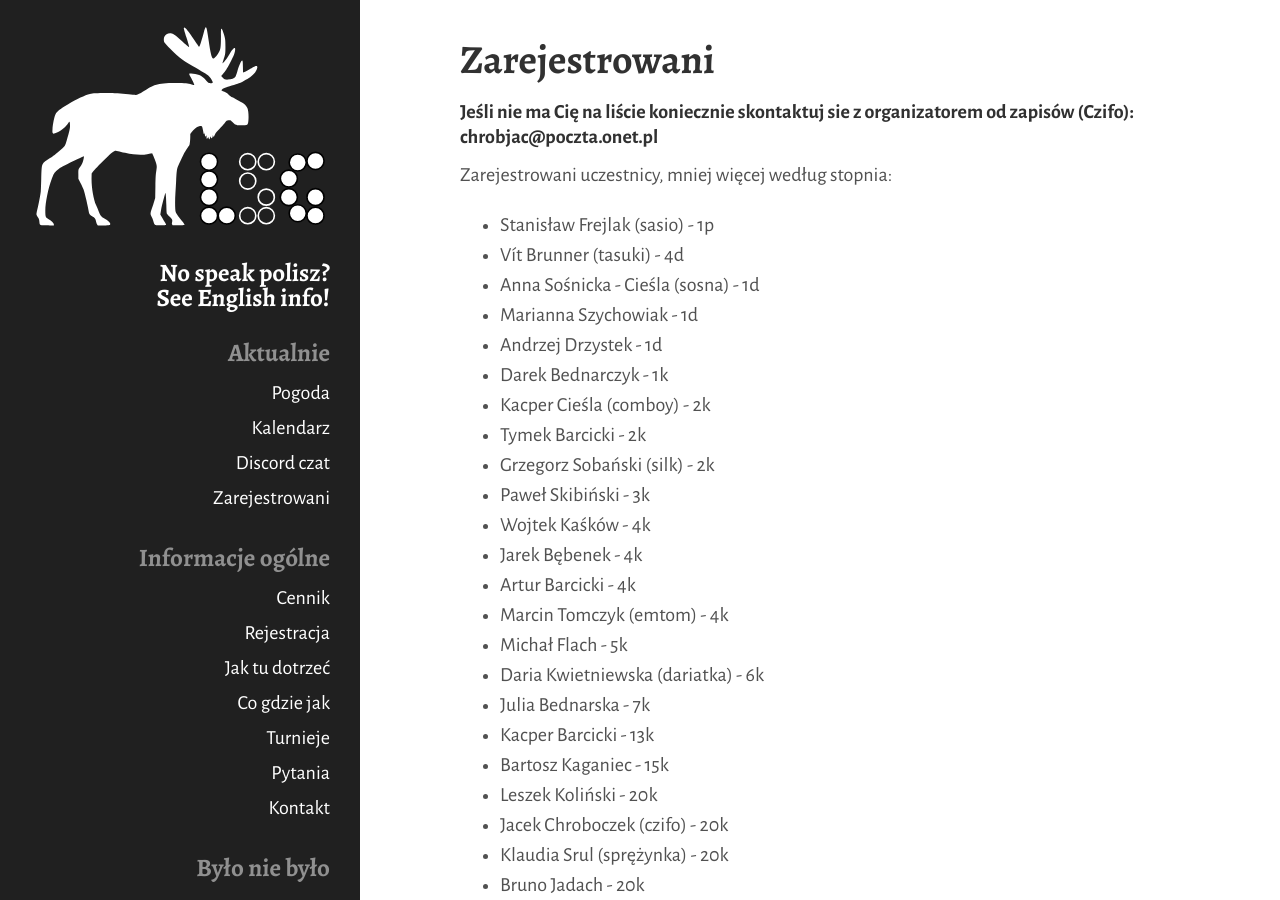
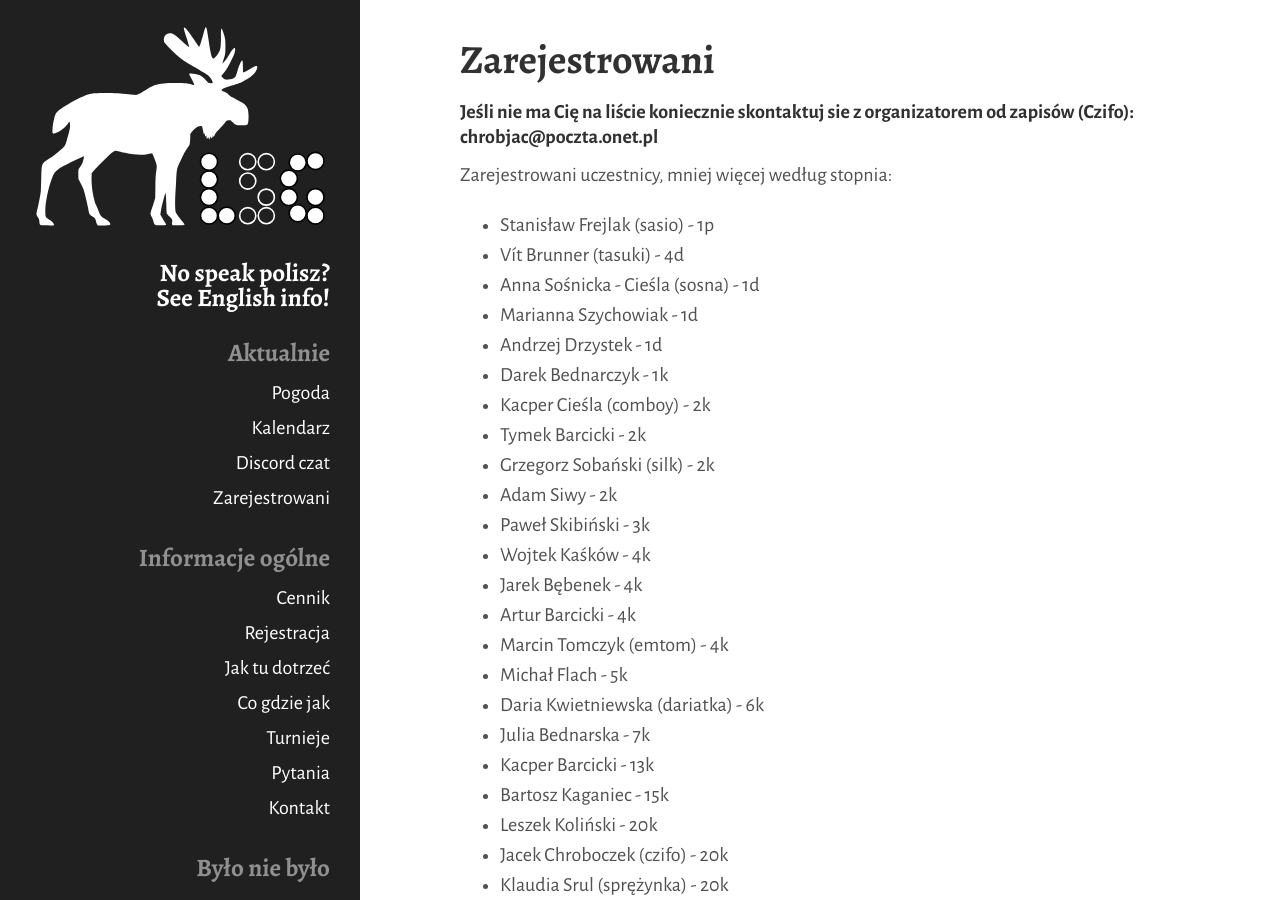
Before and after one commit to tasuki/lsg, a Jekyll site: the page built from zarejestrowani.md, in a window 1280 px wide and 900 px high. Built offline with Jekyll 4.4.1, drawn with Linux system fonts in a browser that asks for light colours.

Commit message:
Update zarejestrowani.md

```diff
--- a/zarejestrowani.md
+++ b/zarejestrowani.md
@@ -18,6 +18,7 @@ Zarejestrowani uczestnicy, mniej więcej według stopnia:
 - Kacper Cieśla (comboy) - 2k
 - Tymek Barcicki - 2k
 - Grzegorz Sobański (silk) - 2k
+- Adam Siwy - 2k
 - Paweł Skibiński - 3k
 - Wojtek Kaśków - 4k
 - Jarek Bębenek - 4k
```
